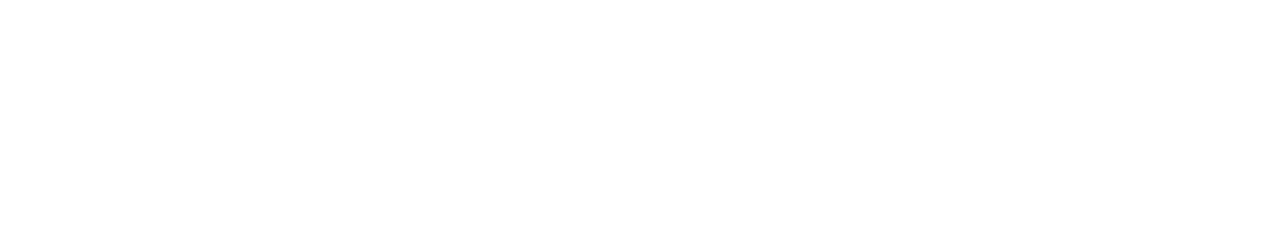
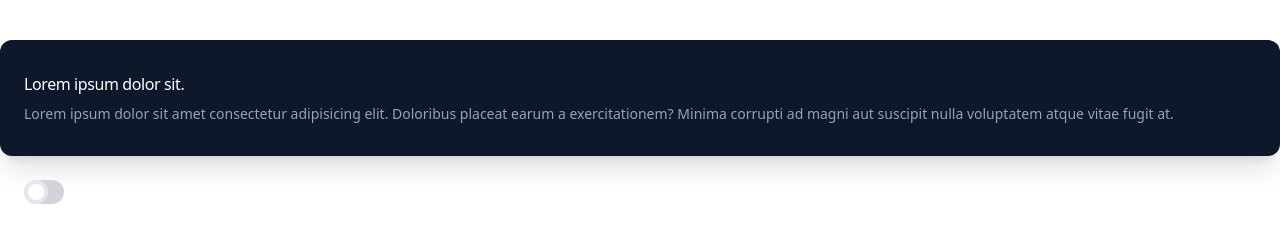
Before and after one commit to darrylwongqz/tailwind-playground, a plain HTML site: page tailwind-sandbox-basics/tailwind-sandbox-starter/18-dark-mode/index.html in a window 1280 px wide. Drawn offline with nearby package versions, Linux system fonts and the light colour scheme.

Commit message:
dark mode

```diff
--- a/tailwind-sandbox-basics/tailwind-sandbox-starter/18-dark-mode/index.html
+++ b/tailwind-sandbox-basics/tailwind-sandbox-starter/18-dark-mode/index.html
@@ -1,14 +1,65 @@
 <!DOCTYPE html>
-<html lang="en">
+<html lang="en" class="dark">
   <head>
     <meta charset="UTF-8" />
     <meta http-equiv="X-UA-Compatible" content="IE=edge" />
     <meta name="viewport" content="width=device-width, initial-scale=1.0" />
     <script src="https://cdn.tailwindcss.com"></script>
+    <script>
+      tailwind.config = {
+        darkMode: 'class',
+      };
+    </script>
+    <style>
+      .toggle-checkbox:checked {
+        right: 0;
+        border-color: #68d391;
+      }
+
+      .toggle-checkbox:checked + .toggle-label {
+        background: #68d391;
+      }
+    </style>
     <title>Dark Mode</title>
   </head>
   <body>
-    <!-- By default, you can have your project use whatever mode your OS is using. You can use "dark:{class}". You can also set your config to use a class instead of using your OS mode -->
+    <div
+      class="container px-6 py-8 mx-auto mt-10 bg-white shadow-xl dark:bg-slate-900 rounded-xl"
+    >
+      <h3 class="font-medium tracking-tight text-slate-900 dark:text-white">
+        Lorem ipsum dolor sit.
+      </h3>
+      <p class="mt-2 text-sm text-slate-500 dark:text-slate-400">
+        Lorem ipsum dolor sit amet consectetur adipisicing elit. Doloribus
+        placeat earum a exercitationem? Minima corrupti ad magni aut suscipit
+        nulla voluptatem atque vitae fugit at.
+      </p>
+    </div>
+
+    <div
+      class="relative inline-block w-10 mt-6 ml-6 mr-2 align-middle transition duration-200 ease-in select-none"
+    >
+      <input
+        type="checkbox"
+        name="toggle"
+        id="toggle"
+        class="absolute block w-6 h-6 bg-white border-4 rounded-full appearance-none cursor-pointer toggle-checkbox"
+      />
+      <label
+        for="toggle"
+        class="block h-6 overflow-hidden bg-gray-300 rounded-full cursor-pointer toggle-label"
+      ></label>
+    </div>
+
+    <script>
+      document.getElementById('toggle').addEventListener('change', function () {
+        if (this.checked) {
+          document.documentElement.classList.add('dark');
+        } else {
+          document.documentElement.classList.remove('dark');
+        }
+      });
+    </script>
   </body>
 </html>
 
```
